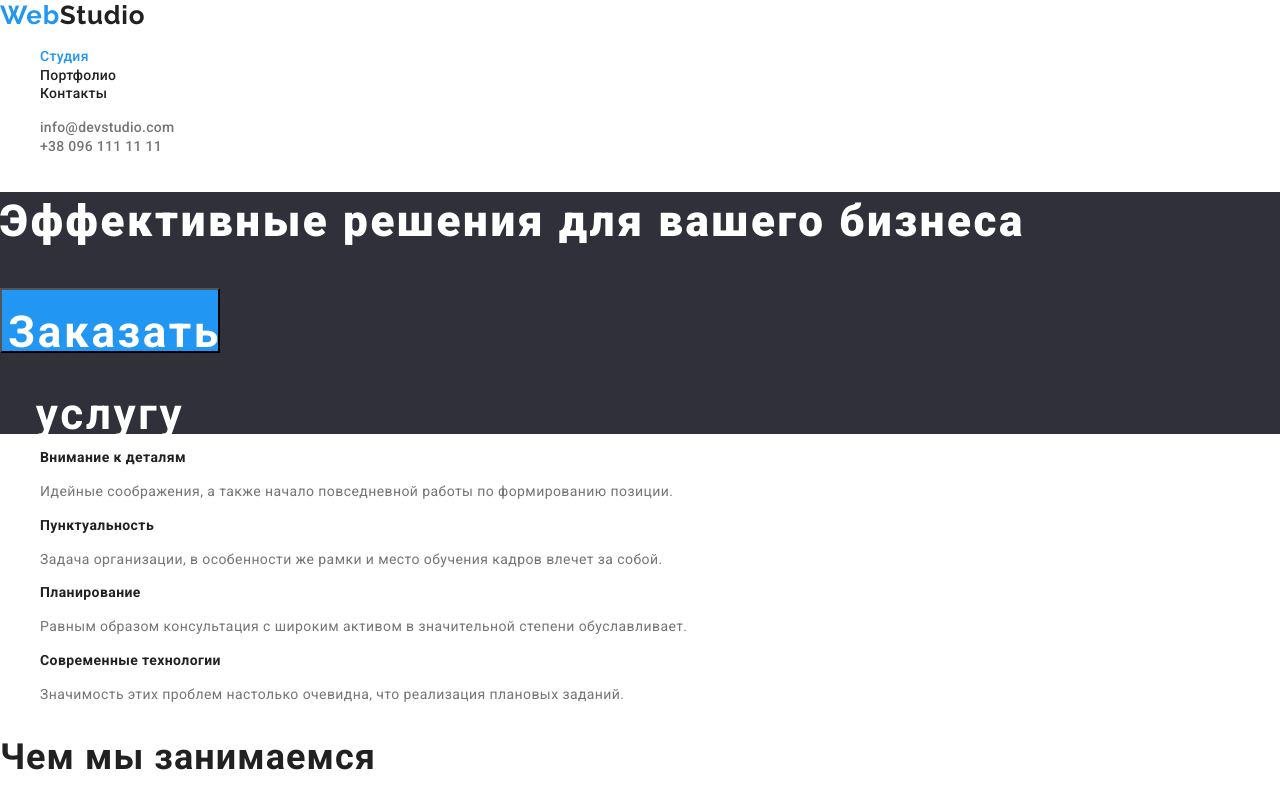
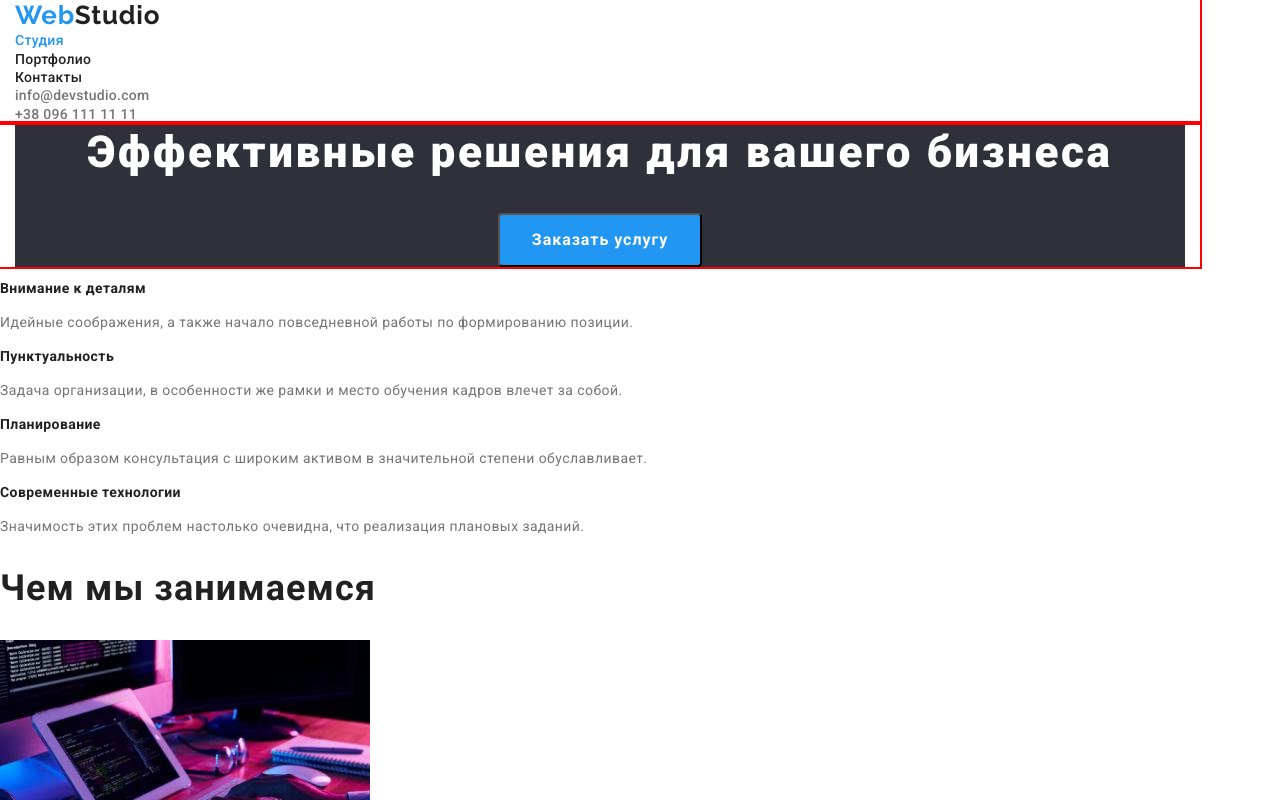
Before and after one commit to Popeye80/goit-markup-hw-03, a plain HTML site: page index.html in a window 1280 px wide. Shown: the top 800 px of the page. Drawn offline with nearby package versions, Linux system fonts and the light colour scheme.

Commit message:
первіе пробы

```diff
--- a/css/styles.css
+++ b/css/styles.css
@@ -16,6 +16,7 @@ html {
 }
 
 body {
+  margin: 0;
   font-family: 'Roboto', sans-serif;
   color: #212121;
   background-color: #ffffff;
@@ -23,10 +24,22 @@ body {
 
 .list {
   list-style: none;
+  padding: 0;
+  margin: 0;
 }
 a {
   text-decoration: none;
 }
+.container {
+  width: 1200px;
+  padding-left: 15px;
+  padding-right: 15px;
+  outline: 2px solid red;
+}
+/* .page-header { */
+/* background-color: rgb(62, 66, 78); */
+/* } */
+
 .logo {
   font-family: Raleway;
   font-weight: 700;
@@ -98,20 +111,26 @@ a {
 /* герой */
 .hero {
   background-color: var(--hero-color);
+  text-align: center;
 }
 .hero-title {
+  margin-top: 0;
+
   font-weight: 900;
   font-size: 44px;
   line-height: 1.36;
   letter-spacing: 0.06em;
   color: var(--secondary-text-color);
+  margin-bottom: 30px;
 }
 .hero-button {
-  width: 220px;
-  height: 65px;
-
+  display: inline-block;
+  padding: 10px 32px;
+  min-width: 200px;
+  border-radius: 4px;
+  text-align: center;
   font-weight: 700;
-  font-size: 44px;
+  font-size: 16px;
   line-height: 1.87;
   letter-spacing: 0.06em;
   background-color: var(--back-ground-color);
--- a/index.html
+++ b/index.html
@@ -15,7 +15,9 @@
 </head>
 
 <body>
+<div class="container">
     <header>
+    <div>
          <nav>
          <a class="logo" href="">Web<span class="logo-first">Studio</span> </a>
 
@@ -25,18 +27,23 @@
             <li class="menu-item"> <a class="menu-link" href="">Контакты</a></li>
         </ul>
         </nav>
+    </div>
+
+    <div>
         <ul class="contacts list">
         <li class="contacts-item"> <a class="contacts-link" href="mailto:info@devstudio.com">info@devstudio.com</a></li>
         <li class="contacts-item"> <a class="contacts-link" href="tel:+380961111111">+38 096 111 11 11</a></li>
     </ul>
-
+</div>
 </header>
+</div>
     <main>
+        <div class="container">
             <section class="hero" >
             <h1 class="hero-title" lang="ru" >Эффективные решения для вашего бизнеса</h1>
                 <button class="hero-button" type="button">Заказать услугу</button>
         </section>
-
+        </div>
                 <section>
             <h2 class="visually-hidden"  >Преимущества компании</h2>
             <ul class="benefits list">
```
Also changed, not shown: portfolio.html (+8 -3 lines). Lines whose indentation alone changed are shown as unchanged.
